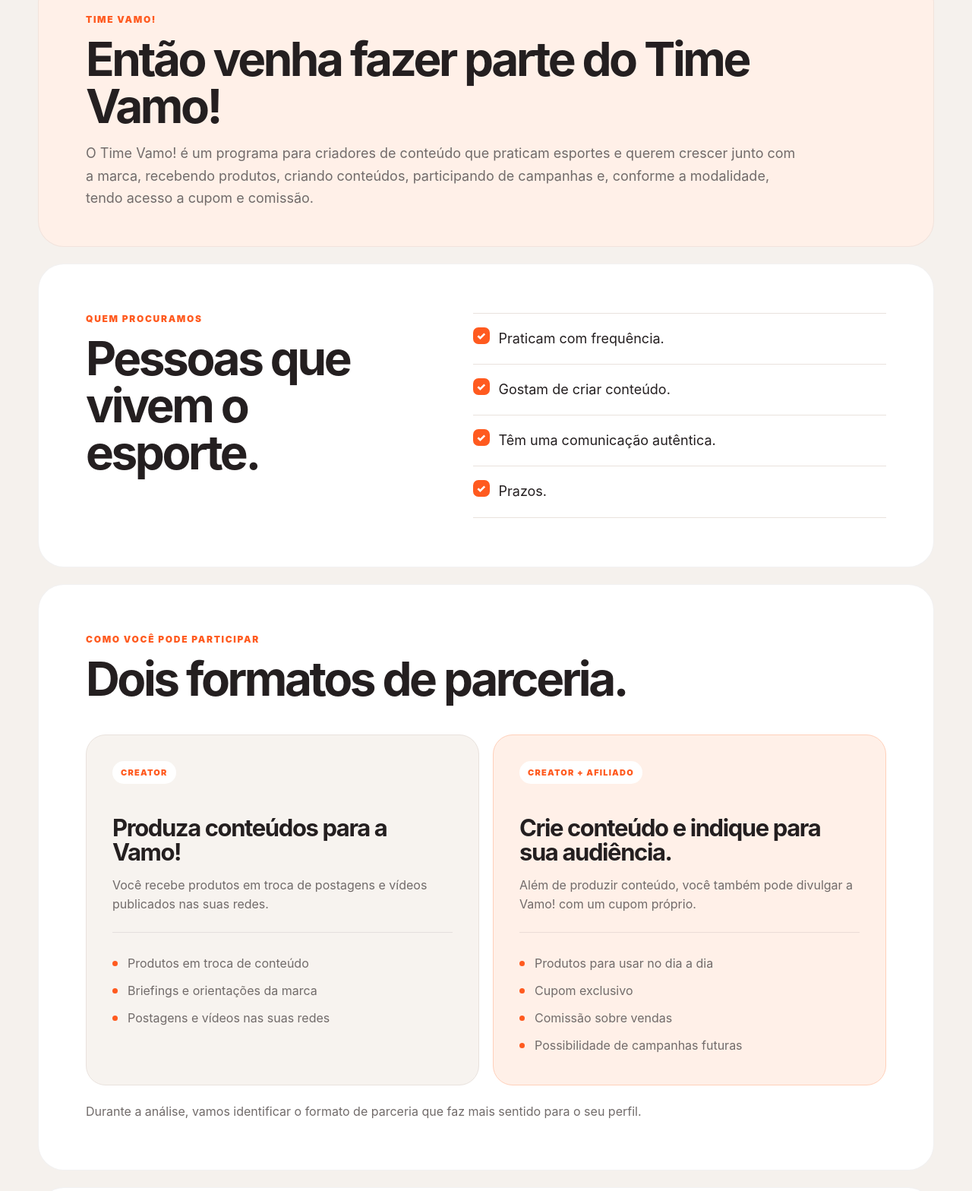
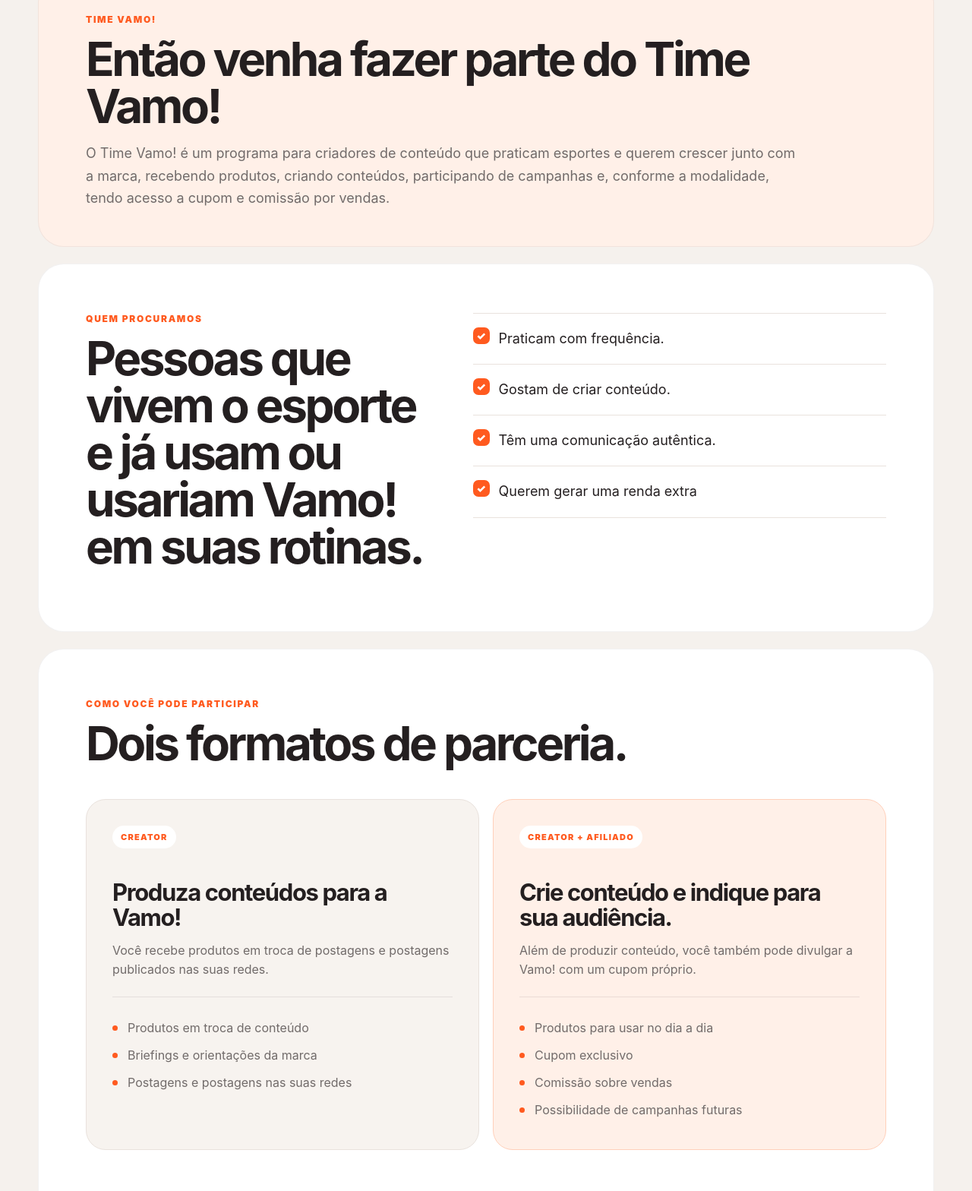
Before and after one commit to doctorguimenezes-lgtm/vamo-pages, a website: page public/index.html in a window 1280 px wide. Shown: the part 734-2302 px from the top of the page at 76% size. Drawn offline with Linux system fonts and the light colour scheme; a script that the page names is missing.

Commit message:
Add files via upload

```diff
--- a/public/index.html
+++ b/public/index.html
@@ -31,20 +31,20 @@
       <p>
         O Time Vamo! é um programa para criadores de conteúdo que praticam esportes e querem crescer junto com a marca,
         recebendo produtos, criando conteúdos, participando de campanhas e, conforme a modalidade,
-        tendo acesso a cupom e comissão.
+        tendo acesso a cupom e comissão por vendas.
       </p>
     </section>
 
     <section class="profile card">
       <div class="section-heading">
         <span class="eyebrow">QUEM PROCURAMOS</span>
-        <h2>Pessoas que vivem o esporte.</h2>
+        <h2>Pessoas que vivem o esporte e já usam ou usariam Vamo! em suas rotinas.</h2>
       </div>
       <ul class="profile-list">
         <li>Praticam com frequência.</li>
         <li>Gostam de criar conteúdo.</li>
         <li>Têm uma comunicação autêntica.</li>
-        <li>Prazos.</li>
+        <li>Querem gerar uma renda extra</li>
       </ul>
     </section>
 
@@ -58,11 +58,11 @@
         <article class="format-card">
           <span class="card-label">CREATOR</span>
           <h3>Produza conteúdos para a Vamo!</h3>
-          <p>Você recebe produtos em troca de postagens e vídeos publicados nas suas redes.</p>
+          <p>Você recebe produtos em troca de postagens e postagens publicados nas suas redes.</p>
           <ul>
             <li>Produtos em troca de conteúdo</li>
             <li>Briefings e orientações da marca</li>
-            <li>Postagens e vídeos nas suas redes</li>
+            <li>Postagens e postagens nas suas redes</li>
           </ul>
         </article>
 
@@ -79,7 +79,7 @@
         </article>
       </div>
 
-      <p class="format-note">Durante a análise, vamos identificar o formato de parceria que faz mais sentido para o seu perfil.</p>
+      <p class="format-note"><!-- Durante a análise, vamos identificar o formato de parceria que faz mais sentido para o seu perfil.</p>-->
     </section>
 
     <section class="form-section card" id="inscricao">
--- a/public/styles.css
+++ b/public/styles.css
@@ -246,3 +246,5 @@ h1{
   .tally-shell{padding:8px;border-radius:20px}
   .footer{padding:28px 20px 34px}
 }
+
+.hero{padding-top:36px!important}.hero .brand-logo{margin-bottom:22px!important}
```
